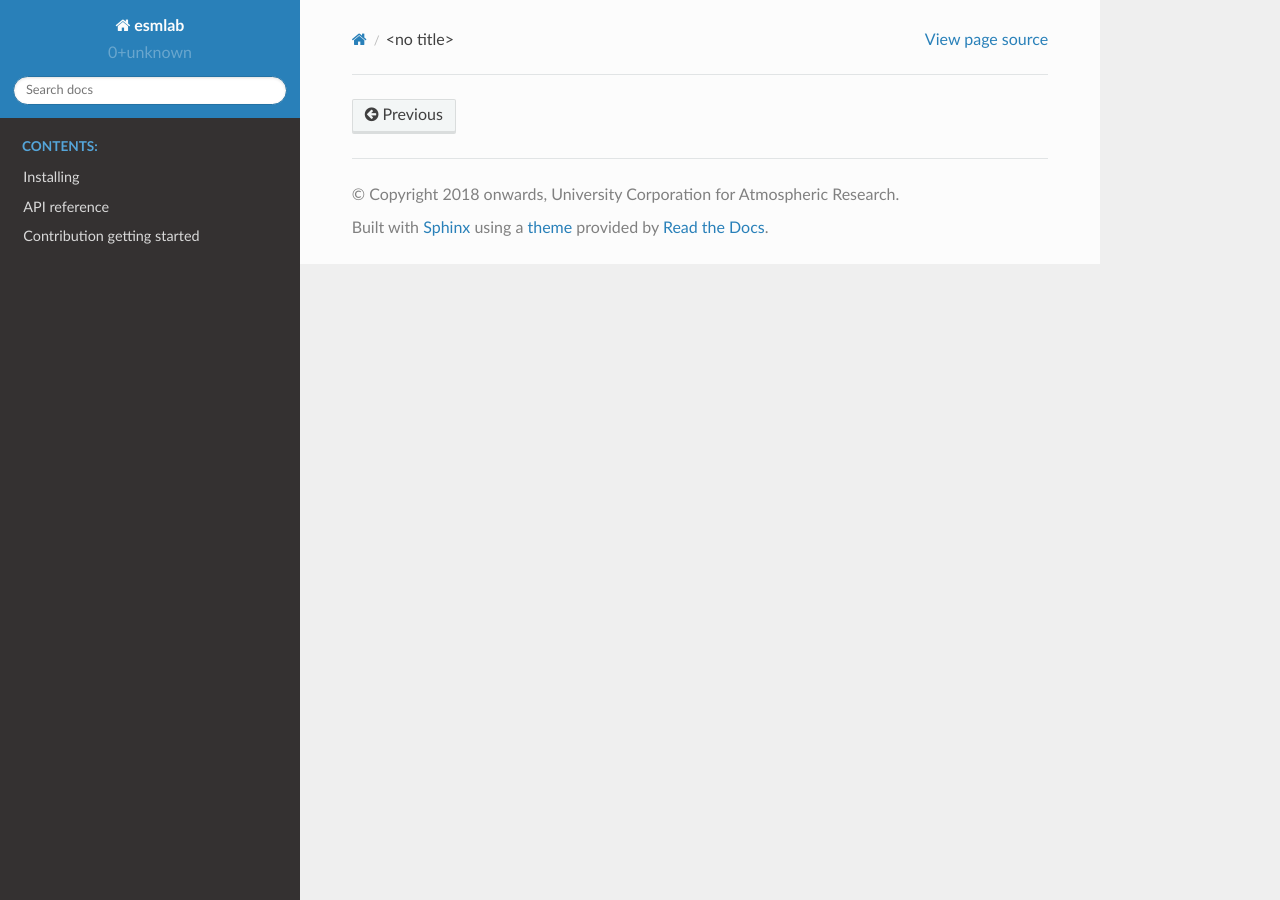
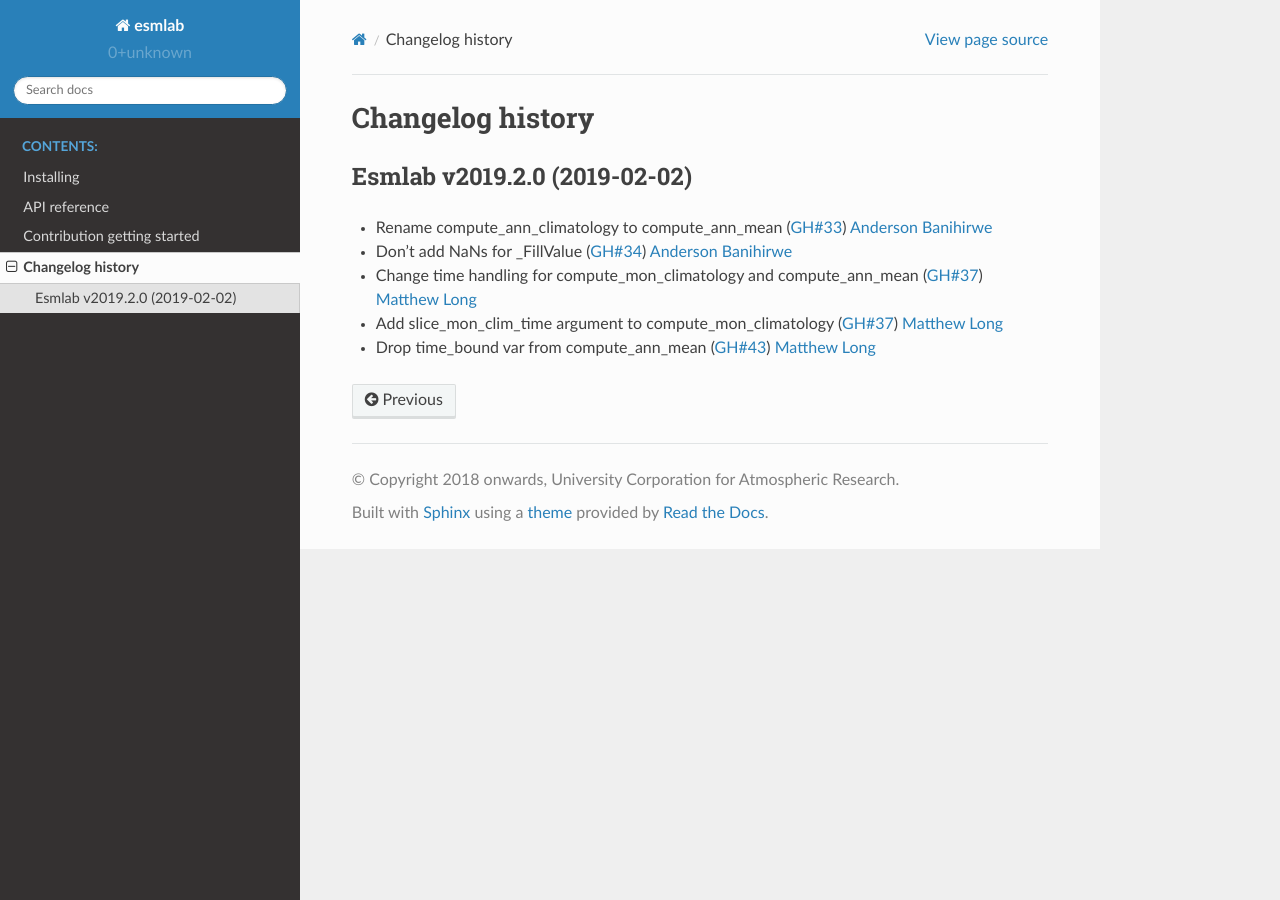
Before and after one commit to NCAR/esmlab, a Sphinx documentation site: the page built from docs/source/changelog.rst, in a window 1280 px wide. Built offline with Sphinx 7.4.7 and the Read the Docs theme 2.0.0, drawn with Linux system fonts in a browser that asks for light colours.

Commit message:
Update changelog for new version

```diff
--- a/CHANGELOG.rst
+++ b/CHANGELOG.rst
@@ -0,0 +1,19 @@
+=================
+Changelog history
+=================
+
+
+Esmlab v2019.2.0 (2019-02-02)
+==============================
+
+- Rename compute_ann_climatology to compute_ann_mean (:pr:`33`) `Anderson Banihirwe`_
+- Don't add NaNs for _FillValue (:pr:`34`) `Anderson Banihirwe`_
+- Change time handling for compute_mon_climatology and compute_ann_mean (:pr:`37`) `Matthew Long`_
+- Add slice_mon_clim_time argument to compute_mon_climatology (:pr:`37`) `Matthew Long`_
+- Drop time_bound var from compute_ann_mean (:pr:`43`) `Matthew Long`_
+
+
+
+
+.. _`Anderson Banihirwe`: https://github.com/andersy005
+.. _`Matthew Long`: https://github.com/matt-long
--- a/docs/source/conf.py
+++ b/docs/source/conf.py
@@ -16,12 +16,12 @@
 # relative to the documentation root, use os.path.abspath to make it
 # absolute, like shown here.
 #
+import esmlab
 import os
 import sys
 
 sys.path.insert(0, os.path.abspath("../.."))
 
-import esmlab
 
 # -- General configuration ---------------------------------------------
 
@@ -45,6 +45,10 @@ extensions = [
     "nbsphinx",
 ]
 
+extlinks = {
+    "issue": ("https://github.com/NCAR/esmlab/issues/%s", "GH#"),
+    "pr": ("https://github.com/NCAR/esmlab/pull/%s", "GH#"),
+}
 numpydoc_show_class_members = False
 # Add any paths that contain templates here, relative to this directory.
 templates_path = ["_templates"]
@@ -61,7 +65,7 @@ master_doc = "index"
 # General information about the project.
 project = u"esmlab"
 copyright = u"2018 onwards, University Corporation for Atmospheric Research"
-author = u"Anderson Banihirwe, Kevin Paul, Matthew Long, Michael Levy"
+author = u"Anderson Banihirwe, Kevin Paul, Matthew Long, Michael Levy, Julia Kent"
 
 # The version info for the project you're documenting, acts as replacement
 # for |version| and |release|, also used in various other places throughout
```
